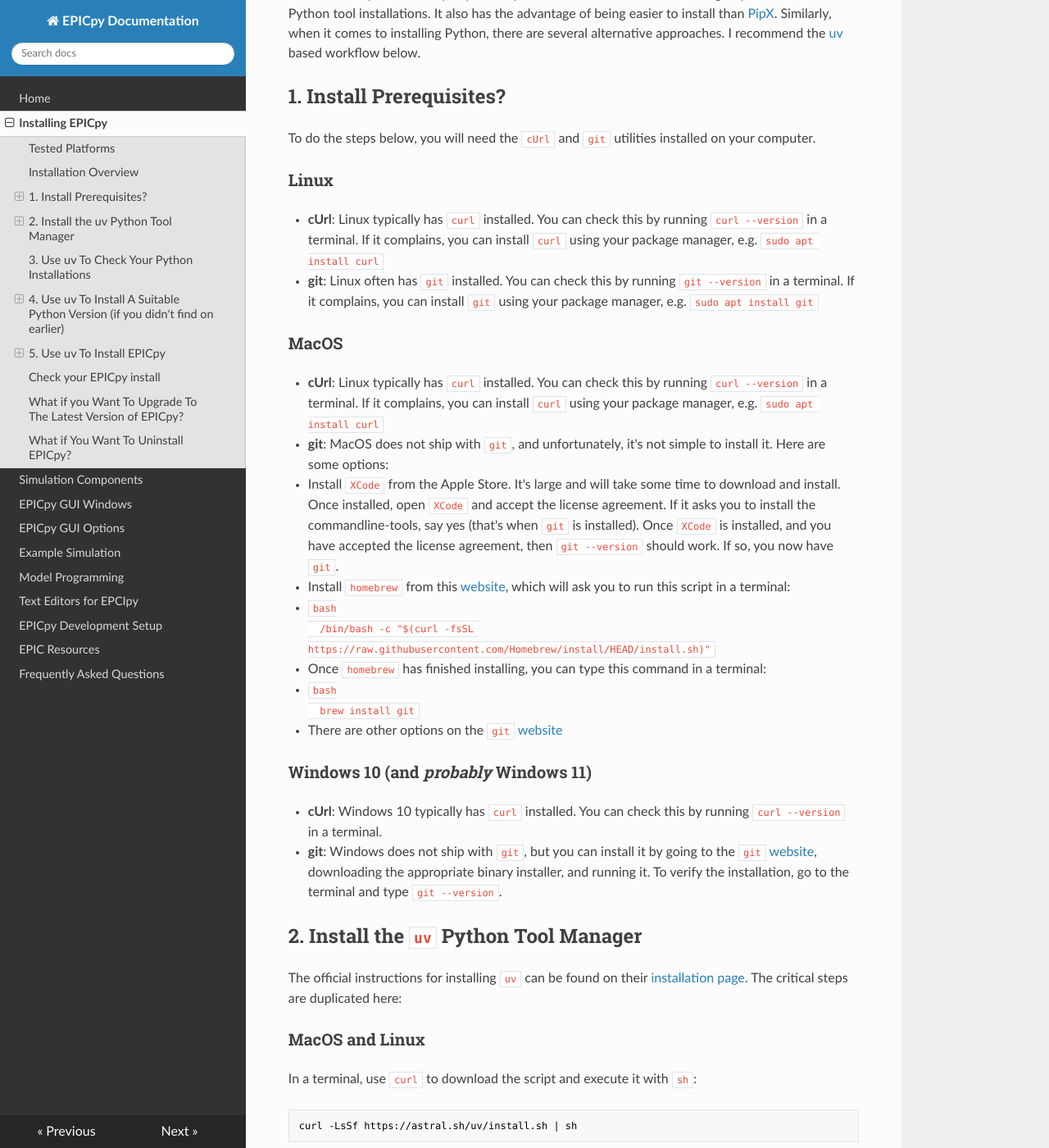
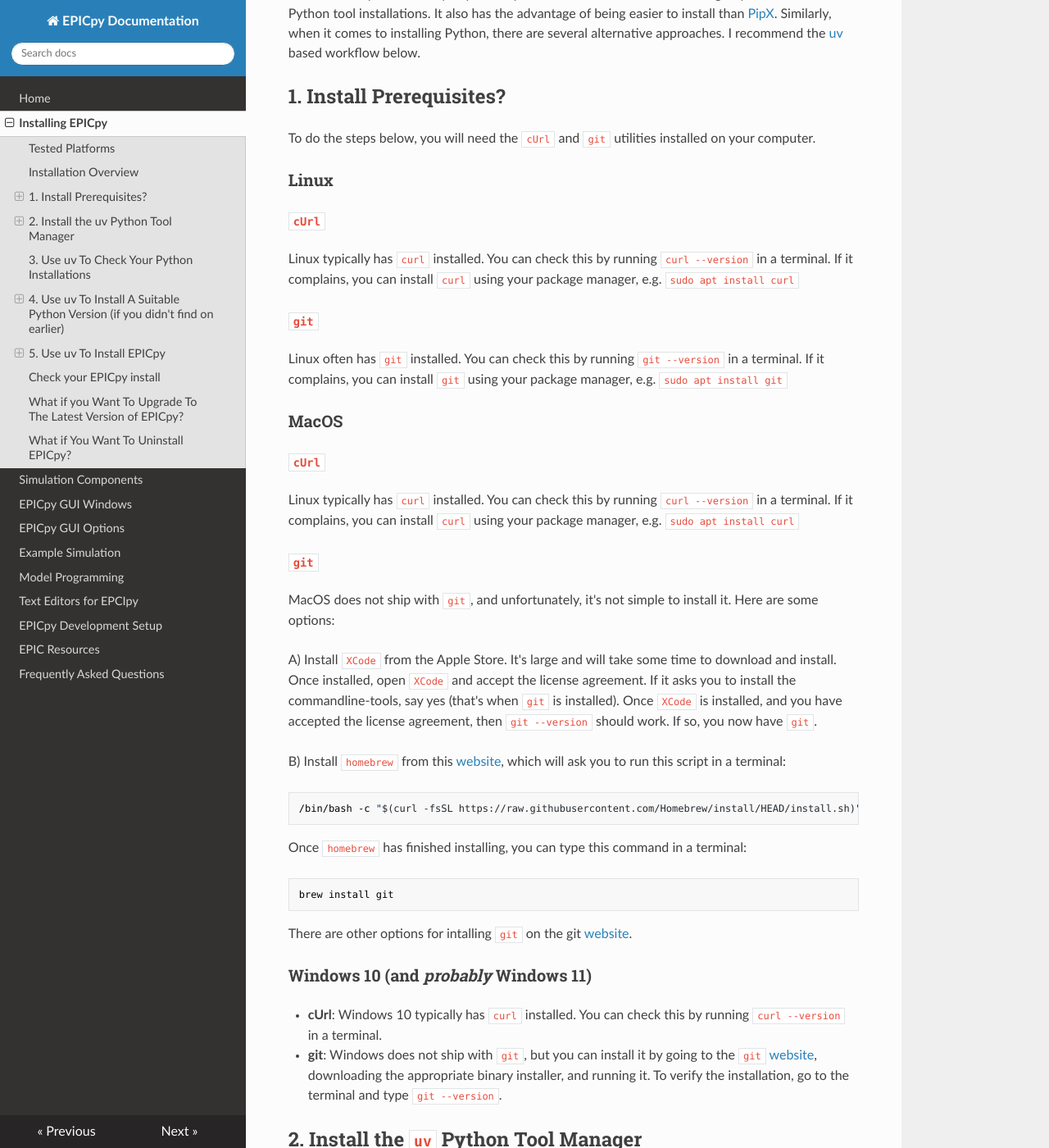
Before and after one commit to travisseymour/EPICpyDocs, an MkDocs documentation site: the page built from docs/installing.md, in a window 1280 px wide and 1400 px high, scrolled down 1299 px. Shown: the whole window at 82% size. Built offline with MkDocs 1.6.1, drawn with Linux system fonts in a browser that asks for light colours; nearby versions of some CDN libraries.

Commit message:
another attempt to fix code blocks

````diff
--- a/docs/installing.md
+++ b/docs/installing.md
@@ -51,25 +51,39 @@ To do the steps below, you will need the `cUrl` and `git` utilities installed on
 
 ### Linux
 
-- **cUrl**: Linux typically has `curl` installed. You can check this by running `curl --version` in a terminal. If it complains, you can install `curl` using your package manager, e.g. `sudo apt install curl`
-- **git**: Linux often has `git` installed. You can check this by running `git --version` in a terminal. If it complains, you can install `git` using your package manager, e.g. `sudo apt install git`
+#### `cUrl`
+
+Linux typically has `curl` installed. You can check this by running `curl --version` in a terminal. If it complains, you can install `curl` using your package manager, e.g. `sudo apt install curl`
+
+#### `git`
+
+Linux often has `git` installed. You can check this by running `git --version` in a terminal. If it complains, you can install `git` using your package manager, e.g. `sudo apt install git`
 
 ### MacOS
 
-- **cUrl**: Linux typically has `curl` installed. You can check this by running `curl --version` in a terminal. If it complains, you can install `curl` using your package manager, e.g. `sudo apt install curl`
-- **git**: MacOS does not ship with `git`, and unfortunately, it's not simple to install it. Here are some options:
-  - Install `XCode` from the Apple Store. It's large and will take some time to download and install. Once installed, open `XCode` and accept the license agreement. If it asks you to install the commandline-tools, say yes (that's when `git` is installed). Once `XCode` is installed, and you have accepted the license agreement, then `git --version` should work. If so, you now have `git`.
-  - Install `homebrew` from this [website](https://brew.sh/), which will ask you to run this script in a terminal:
-- ```bash
-  /bin/bash -c "$(curl -fsSL https://raw.githubusercontent.com/Homebrew/install/HEAD/install.sh)"
-  ```
-- Once `homebrew` has finished installing, you can type this command in a terminal:
-- ```bash
-  brew install git
-  ```
+#### `cUrl`
 
+Linux typically has `curl` installed. You can check this by running `curl --version` in a terminal. If it complains, you can install `curl` using your package manager, e.g. `sudo apt install curl`
 
-  - There are other options on the `git` [website](https://git-scm.com/downloads/mac)
+#### `git`
+
+MacOS does not ship with `git`, and unfortunately, it's not simple to install it. Here are some options:
+
+A) Install `XCode` from the Apple Store. It's large and will take some time to download and install. Once installed, open `XCode` and accept the license agreement. If it asks you to install the commandline-tools, say yes (that's when `git` is installed). Once `XCode` is installed, and you have accepted the license agreement, then `git --version` should work. If so, you now have `git`.
+
+B) Install `homebrew` from this [website](https://brew.sh/), which will ask you to run this script in a terminal:
+
+```bash
+/bin/bash -c "$(curl -fsSL https://raw.githubusercontent.com/Homebrew/install/HEAD/install.sh)"
+```
+
+Once `homebrew` has finished installing, you can type this command in a terminal:
+
+```bash
+brew install git
+```
+
+There are other options for intalling `git` on the git [website](https://git-scm.com/downloads/mac).
 
 
 ### Windows 10 (and _probably_ Windows 11)
````
Also changed, not shown: docs/index.md (+1 -1 lines).
